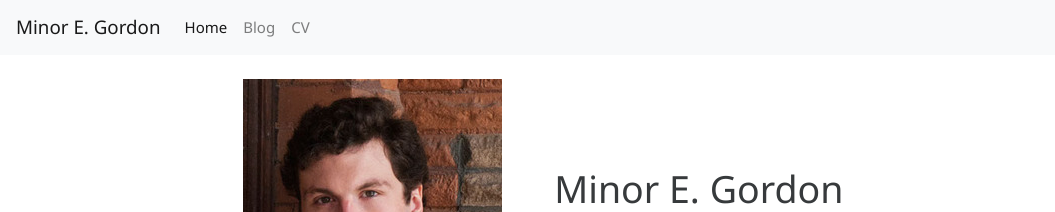
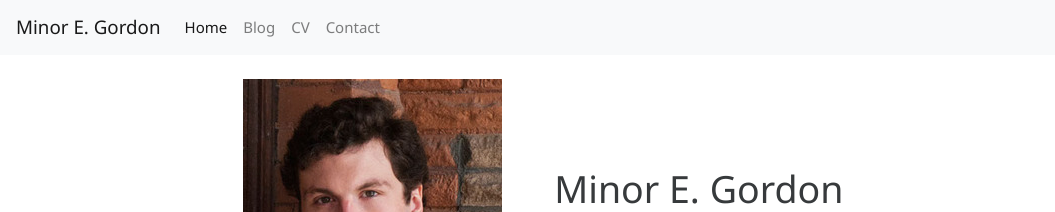
Before and after one commit to minorg/minorgordon.net, a Jekyll site: the page built from index.html, in a window 1280 px wide. Shown: the top 212 px of the page, without its empty margins (0-1055 px from the left). Built offline with Jekyll 4.4.1, drawn with Linux system fonts in a browser that asks for light colours.

Commit message:
contact link

```diff
--- a/_includes/navbar.html
+++ b/_includes/navbar.html
@@ -8,5 +8,8 @@
         <li class="nav-item">
             <a class="nav-link" href="/mg-cv.pdf">CV</a>
         </li>
+        <li class="nav-item">
+            <a class="nav-link" href="mailto:mail@minorgordon.net">Contact</a>
+        </li>
     </ul>
 </nav>
```
